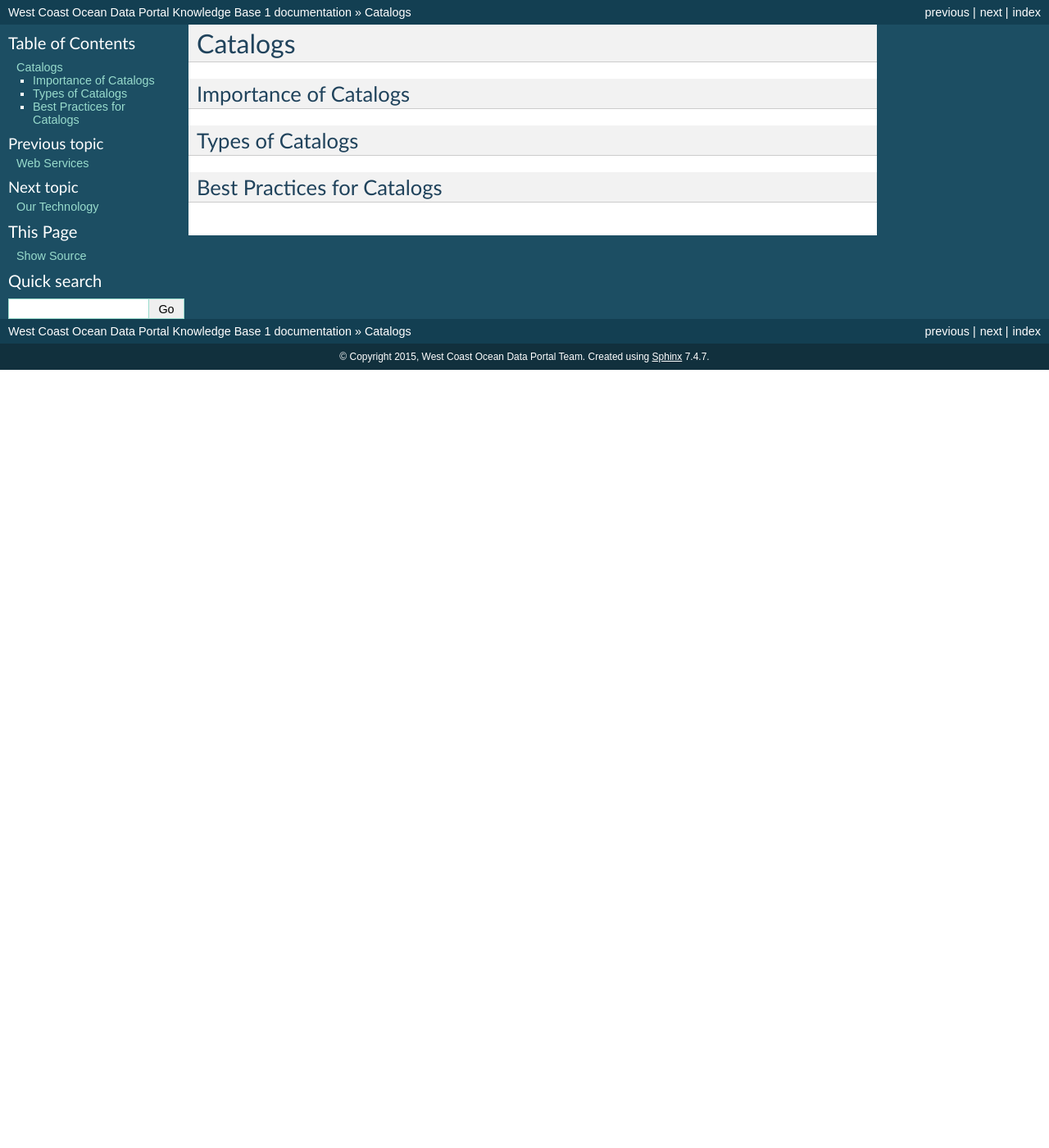
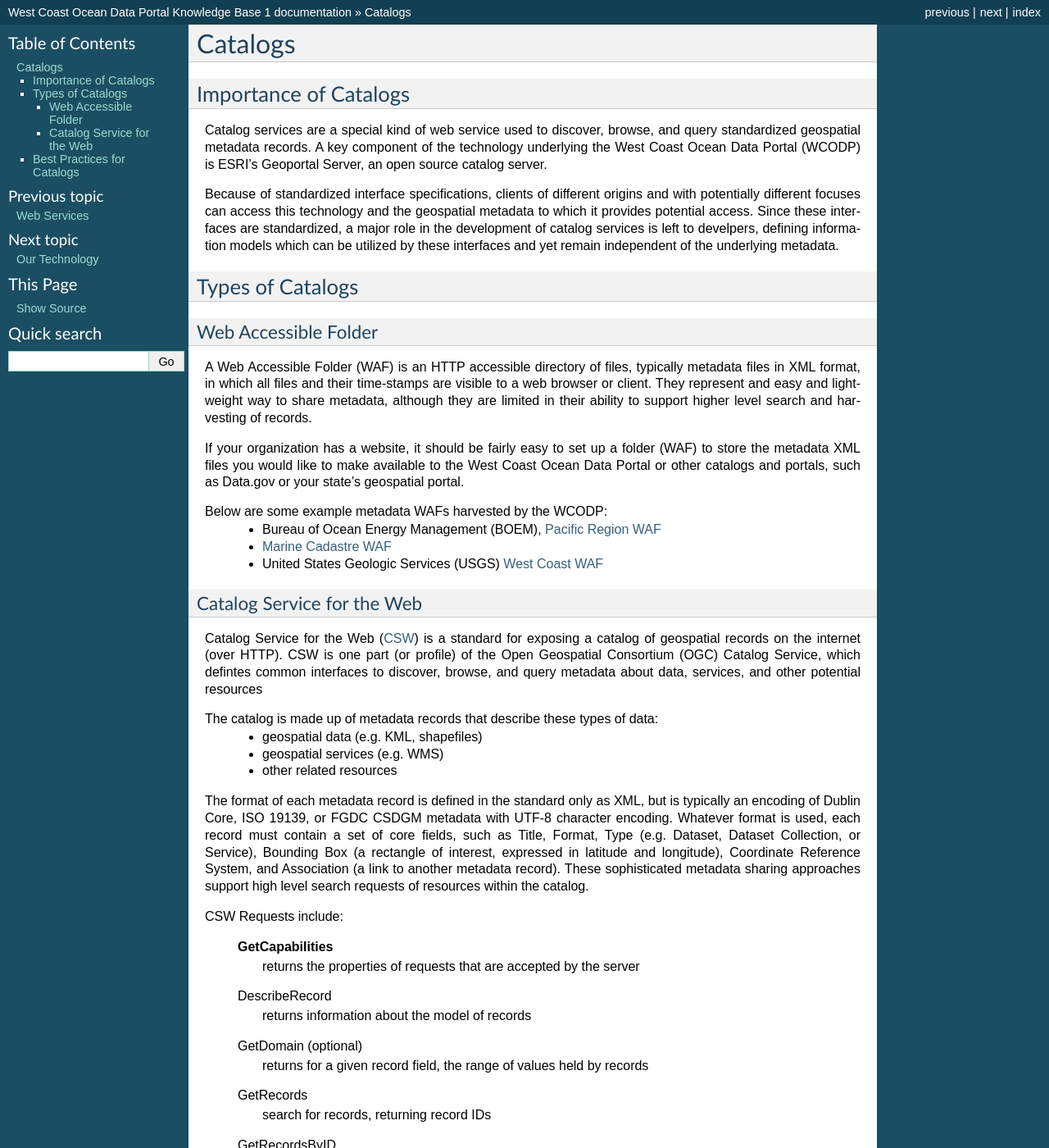
Before and after one commit to WCGA/knowledge-base, a Sphinx documentation site: the page built from docs/catalogs/catalogs.rst, in a window 1280 px wide and 1400 px high. Shown: the whole window at 82% size. Built offline with Sphinx 7.4.7, drawn with Linux system fonts in a browser that asks for light colours; some of the changed text lies outside the part shown.

Commit message:
Initial content for Catalog section

```diff
--- a/docs/catalogs/catalogs.rst
+++ b/docs/catalogs/catalogs.rst
@@ -5,8 +5,67 @@ Catalogs
 Importance of Catalogs
 ======================
 
+Catalog services are a special kind of web service used to discover, browse, and query standardized geospatial metadata records. A key component of the technology underlying the West Coast Ocean Data Portal (WCODP) is ESRI's Geoportal Server, an open source catalog server.
+
+Because of standardized interface specifications, clients of different origins and with potentially different focuses can access this technology and the geospatial metadata to which it provides potential access.  Since these interfaces are standardized, a major role in the development of catalog services is left to develpers, defining information models which can be utilized by these interfaces and yet remain independent of the underlying metadata.
+
 Types of Catalogs
 =================
 
+Web Accessible Folder
+---------------------
+
+A Web Accessible Folder (WAF) is an HTTP accessible directory of files, typically metadata files in XML format, in which all files and their time-stamps are visible to a web browser or client.  They represent and easy and lightweight way to share metadata, although they are limited in their ability to support higher level search and harvesting of records.
+
+If your organization has a website, it should be fairly easy to set up a folder (WAF) to store the metadata XML files you would like to make available to the West Coast Ocean Data Portal or other catalogs and portals, such as Data.gov or your state's geospatial portal.
+
+Below are some example metadata WAFs harvested by the WCODP:
+	* Bureau of Ocean Energy Management (BOEM), `Pacific Region WAF`_
+	* `Marine Cadastre WAF`_
+	* United States Geologic Services (USGS) `West Coast WAF`_
+
+.. _Pacific Region WAF: http://metadata.boem.gov/geospatial/
+.. _Marine Cadastre WAF: http://coast.noaa.gov/data/Documents/Metadata/harvest/MarineCadastre/
+.. _West Coast WAF: http://coastalmap.marine.usgs.gov/metadata/westcoast/
+
+Catalog Service for the Web
+---------------------------
+
+Catalog Service for the Web (`CSW`_) is a standard for exposing a catalog of geospatial records on the internet (over HTTP).  CSW is one part (or profile) of the Open Geospatial Consortium (OGC) Catalog Service, which defintes common interfaces to discover, browse, and query metadata about data, services, and other potential resources
+
+The catalog is made up of metadata records that describe these types of data:
+	* geospatial data (e.g. KML, shapefiles)
+	* geospatial services (e.g. WMS)
+	* other related resources
+
+The format of each metadata record is defined in the standard only as XML, but is typically an encoding of Dublin Core, ISO 19139, or FGDC CSDGM metadata with UTF-8 character encoding.  Whatever format is used, each record must contain a set of core fields, such as Title, Format, Type (e.g. Dataset, Dataset Collection, or Service), Bounding Box (a rectangle of interest, expressed in latitude and longitude), Coordinate Reference System, and Association (a link to another metadata record). These sophisticated metadata sharing approaches support high level search requests of resources within the catalog.
+
+CSW Requests include:
+
+	**GetCapabilities**
+		returns the properties of requests that are accepted by the server
+
+	DescribeRecord
+		returns information about the model of records
+
+	GetDomain (optional)
+		returns for a given record field, the range of values held by records
+
+	GetRecords
+		search for records, returning record IDs
+
+	GetRecordsByID
+		returns records, specified by their ID
+
+	Harvest (optional)
+		create or updated metadata by asking the surver to 'pull' metadata from somewhere
+
+	Transaction (optional)
+		create or edit metadata by 'pushing' the metadata to the server
+
+
+.. _CSW: http://www.opengeospatial.org/standards/cat
+
+
 Best Practices for Catalogs
 ===========================
```
Also changed, not shown: docs/webservices/webservices.rst (+5 -4 lines).
